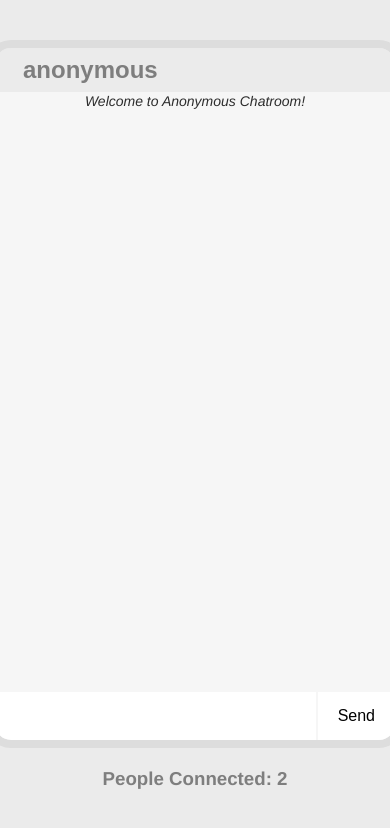
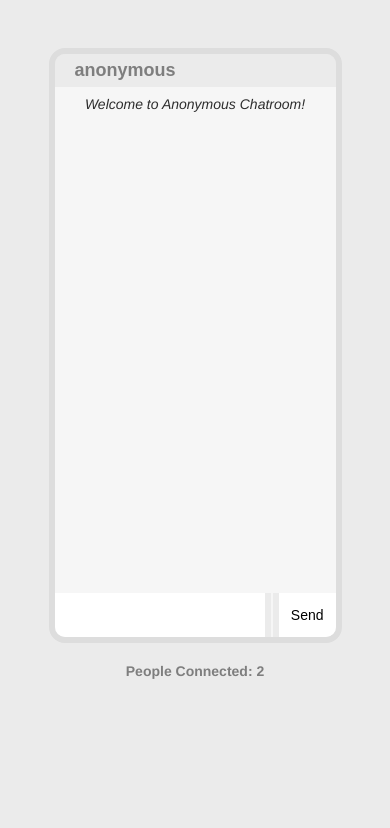
Before and after one commit to Prasad1-S/Realtime-Chatroom, a website: page public/index.html in a window 390 px wide. Drawn offline with nearby package versions, Linux system fonts and the light colour scheme; no server answers.

Commit message:
Refactor styles for responsive design

```diff
--- a/public/css/styles.css
+++ b/public/css/styles.css
@@ -52,9 +52,10 @@ body{
     display: flex;
     flex-direction: column;
     background-color: #f6f6f6;
-    width: 400px;
-    height: 600px;
-    overflow-y: scroll;
+    width: min(100%, 400px);
+    max-width: 100%;
+    height: 70vh;
+    overflow-y: auto;
     overflow-x: hidden;
 }
 
@@ -62,8 +63,7 @@ body{
     list-style: none;
     padding: 8px 12px;
     margin: 12px;
-    max-width:
-    250px;
+    max-width: 80%;
     font-size: 18px;
     word-wrap: break-word;
 }
@@ -103,7 +103,8 @@ body{
 .message-form{
     display: flex;
     justify-content: space-between;
-    width: 400px;
+    width: min(100%, 400px);
+    gap: 8px;
 }
 
 .message-input{
@@ -136,3 +137,72 @@ body{
     margin: 20px 0px;
     color: #7e7e7e;
 }
+
+/* Mobile: small screens */
+@media (max-width: 480px) {
+    .main{
+        border-width: 6px;
+        border-radius: 16px;
+        margin: 8px;
+    }
+
+    .name{
+        font-size: 20px;
+        padding: 6px 12px;
+    }
+
+    .name-input{
+        font-size: 18px;
+        margin: 0px 8px;
+    }
+
+    .message-container{
+        height: 60vh;
+        padding: 8px;
+    }
+
+    .message-left, .message-right{
+        font-size: 16px;
+        margin: 8px;
+        max-width: 85%;
+    }
+
+    .message-form{
+        width: min(100%, 400px);
+        gap: 6px;
+    }
+
+    .message-input{
+        height: 44px;
+        font-size: 14px;
+        padding: 0px 10px;
+    }
+
+    .send-button{
+        height: 44px;
+        padding: 0px 12px;
+        font-size: 14px;
+    }
+
+    .v-divider{
+        height: 44px;
+    }
+
+    .clients-total{
+        margin: 12px 0px;
+        font-size: 14px;
+    }
+}
+
+/* Medium and larger screens */
+@media (min-width: 481px) {
+    .message-container{
+        width: 400px;
+        height: 600px;
+        padding: 12px;
+    }
+
+    .message-form{
+        width: 400px;
+    }
+}
```
